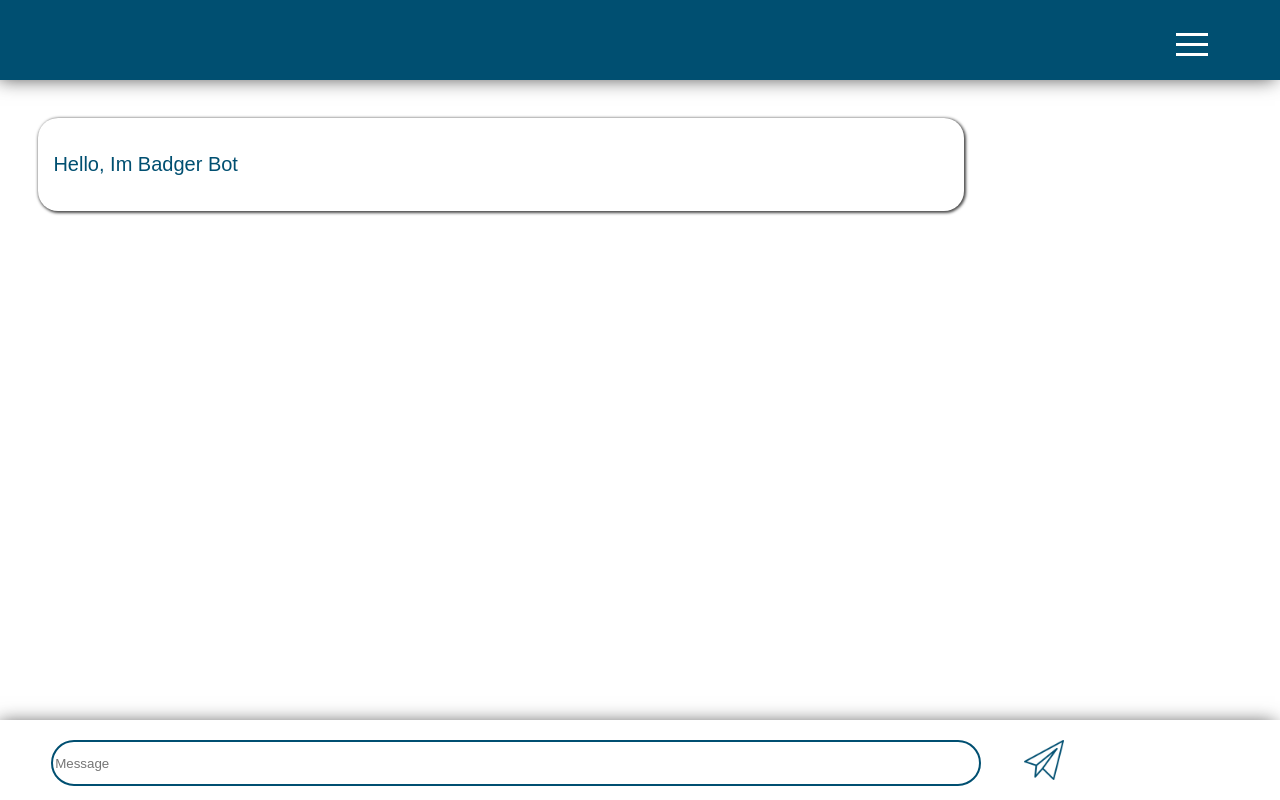
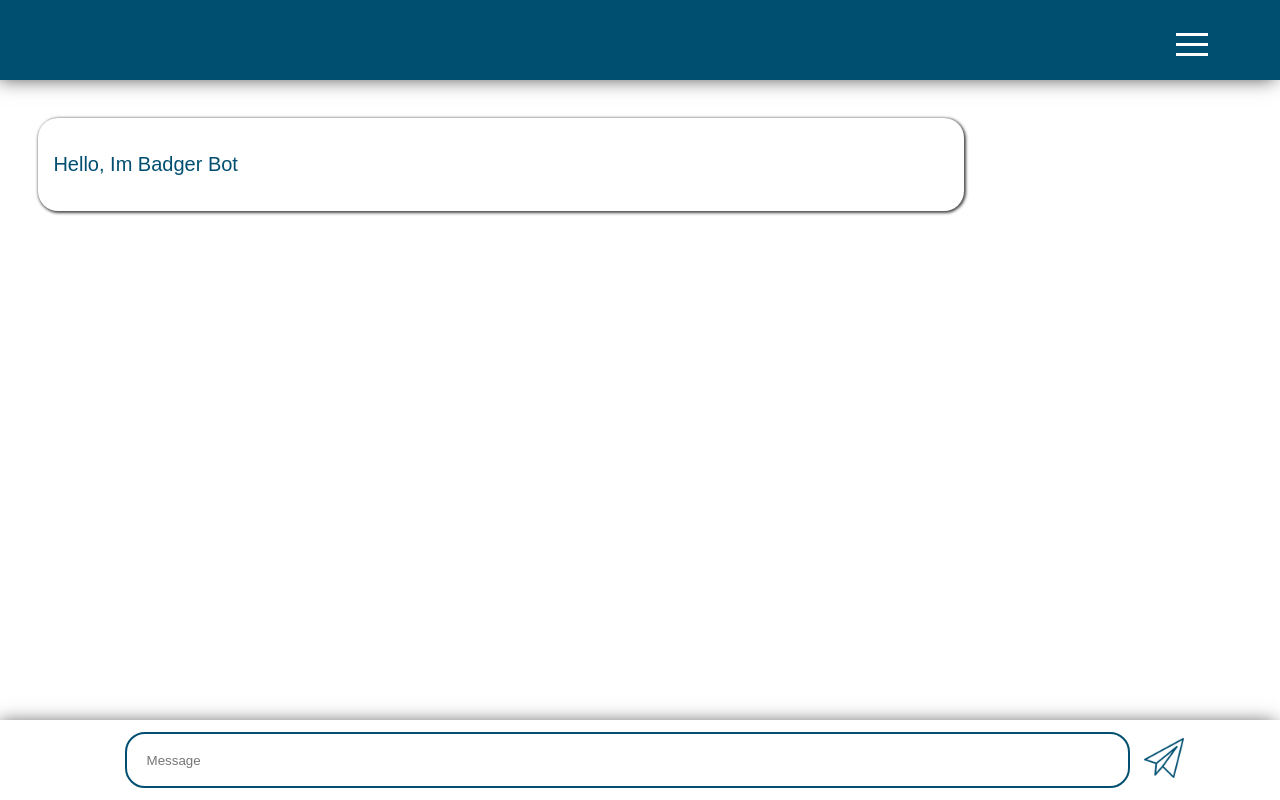
Before and after one commit to Drov3r/COSC-4P02, a React (Create React App) app in the folder Front_End/front-end/: page / in a window 1280 px wide. Built offline with nearby package versions, Linux system fonts and the light colour scheme.

Commit message:
added a spinner/loading wheel while it waits, scroll to bottom feature

```diff
--- a/Front_End/front-end/package.json
+++ b/Front_End/front-end/package.json
@@ -9,7 +9,9 @@
     "hamburger-react": "^2.4.1",
     "react": "^17.0.2",
     "react-dom": "^17.0.2",
+    "react-loader-spinner": "^6.0.0-0",
     "react-scripts": "5.0.0",
+    "react-spinners": "^0.11.0",
     "web-vitals": "^2.1.4"
   },
   "scripts": {
--- a/Front_End/front-end/src/App.js
+++ b/Front_End/front-end/src/App.js
@@ -1,13 +1,8 @@
-import logo from './logo.svg';
-import './App.css';
-
 import menu from './icons/menu-black.png'
 import send from './icons/plane-blue.png'
-
-import { useEffect, useState } from 'react';
-
+import { useEffect, useState, useRef } from 'react';
 import Hamburger from 'hamburger-react'
-
+import { TailSpin } from  'react-loader-spinner'
 import { v4 as uuidv4 } from 'uuid';
 
 /*
@@ -20,88 +15,30 @@ function App() {
   const [click,setClick] = useState(false)
   const [newMsg,setNewMsg] = useState("")
   const [dialogue,setDialogue] = useState([{message:'Hello, Im Badger Bot', bot:true, }])
-  const [fetchRequest, setFetchRequest] = useState();
-
+  const [loadingWheel, setLoadingWheel] = useState(false);
+  const scrollReference = useRef()
   const uuid = uuidv4();
-
-  // Setter function to handle the menu clicks
-  function clickMenu(){
-
-      setClick(!click)
-  }
 
   /*
   This function is called whenever this component (App.js) does a re-render. A change in state variables will cause/force a re-render.
   */
   useEffect(()=>{
         // currently not being used
-
         document.title = "Boomer Bot"
   })
 
-  /*
-  This function returns the dialogue message HTML <h3> tag, wrapped in a stylized div
-  */
-  function chatLogs(){
+  /* Setter function to handle the menu clicks */
+  function clickMenu(){
 
-    const divItUp = dialogue.map(function(data, index) {
-
-      // if the message is from the bot, display on left, otherwise right
-      if(data.bot==true){
-        return (
-          <div>
-          <div style={{marginTop:'25px',borderRadius:'20px', width:'70%', padding:'15px', margin:'3%', boxShadow:'1px 1px 3px 1px rgba(0,0,0,0.71)', }}>
-            <h3 style={{fontSize:'20px', color:'#004F71', fontWeight:'400', fontFamily:'Arial'}}>{data.message}</h3>
-          </div>
-        </div>
-        )
-      }else{
-        return (
-          <div>
-            <div style={{marginTop:'25px',borderRadius:'20px', backgroundColor:'#007F90', width:'70%', padding:'15px', margin:'3%', marginLeft:'21%', boxShadow:'1px 1px 3px 1px rgba(0,0,0,0.71)', }}>
-              <h3 style={{fontSize:'20px', color:'white', fontWeight:'400', fontFamily:'Arial'}}>{data.message}</h3>
-            </div>
-          </div>
-        )
-      }
-
-    })
-
-      return divItUp
-
+    setClick(!click)
   }
 
   /*
-  This function returns the menu header HTML <h1> tag, wrapped in a stylized div
+  This function scrolls the dialogue box to the bottom whenever a new message is added
   */
-  function menuItems(){
+  function scrollToBottom(){
 
-      return(
-          <div>
-            <h1 style={{fontSize:'40px', color:'#004F71', margin:'10%'}}>Menu</h1>
-          </div>
-      )
-  }
-
-  /*
-  This function returns the message box HTML <input> tag, wrapped in a stylized div
-  */
-  function enterMessage(){
-
-      return(
-        <div style={{width:'100%', height:'100%', }}>
-          <input value={newMsg}
-          onChange={setNewMsgFunction}
-          onKeyDown={enterButtonClicked}
-          placeholder={'Message'}
-
-          style={{marginLeft:'5%',borderRadius:'70px', width:'90%', height:'40px',
-          resize:'none', outlineColor:'#004F71', outlineWidth:'2px', borderStyle:'solid',
-          borderWidth:'2px', borderColor:'#004F71', fontFamily:'Arial' }}
-          />
-        </div>
-      )
-
+      scrollReference.current?.scrollIntoView({ behavior: 'smooth' })
   }
 
   /*
@@ -114,7 +51,8 @@ function App() {
   }
 
   /*
-
+  This function checks whether the keyboard button clicked is
+  equivalent to the 'enter' button
   */
   function enterButtonClicked(e){
 
@@ -124,14 +62,36 @@ function App() {
   }
 
   /*
+  This function displays a loading wheel while the loadingWheel
+  variable is set to true (during post requests)
+  */
+  function displayLoadingWheel(){
+    if(loadingWheel==true){
+      return <TailSpin color="#004F71" height={80} width={80} />
+    }
+  }
+
+  /*
   This function does a post request to the java server to send the
   msg to the NLP and recives a response, then adds both the human
-  msg and the response to the array of dialogue messages
+  msg and the response to the array of dialogue messages. the array is
+  mapped in the main renderer
   */
   async function sendMsg(){
 
+    // turn the loading wheel on
+    setLoadingWheel(true)
+
     // get the human message
     const humanMsg = newMsg
+    // copy the global array of messages
+    const data = dialogue
+    // create a message object, get the message from the newMsg state, which is set in input tag
+    const newHumanMessage = {message:humanMsg, bot:false}
+    // push new message object to array
+    data.push(newHumanMessage)
+    // set the state with the new array with new human msg
+    setDialogue(data)
 
     // empty the text input
     setNewMsg(' ')
@@ -150,25 +110,87 @@ function App() {
 
       msg = res.message
 
-      // copy the global array
-      const data = dialogue
-
-      // human msg
-      // create a message object, get the message from the newMsg state, which is set in input tag
-      const newHumanMessage = {message:humanMsg, bot:false}
-      // push new message object to array
-      data.push(newHumanMessage)
-
       // auto bot msg
       // create a message object, get the message from the newMsg state, which is set in input tag
       const newBotMessage = {message:msg, bot:true}
       // push new message object to array
       data.push(newBotMessage)
 
-      // set the state with the new array
+      // set the state with the new array with bot msg
       setDialogue(data)
 
+      // force a re-render
       setNewMsg('')
+
+      // turn the loading wheel off
+      setLoadingWheel(false)
+
+      scrollToBottom()
+  }
+
+  /*
+  This function returns the menu header using an HTML <h1> tag, wrapped in a stylized div
+  */
+  function displayMenuItems(){
+
+      return(
+          <div>
+            <h1 style={{fontSize:'40px', color:'#004F71', margin:'10%'}}>Menu</h1>
+          </div>
+      )
+  }
+
+  /*
+  This function returns the dialogue message using an HTML <h3> tag, wrapped in a stylized div
+  */
+  function displayChatLogs(){
+
+    const divItUp = dialogue.map(function(data, index) {
+
+      // if the message is from the bot, display on left, otherwise right
+      if(data.bot==true){
+        return (
+          <div key={index}>
+          <div style={{marginTop:'25px',borderRadius:'20px', width:'70%', padding:'15px', margin:'3%', boxShadow:'1px 1px 3px 1px rgba(0,0,0,0.71)', }}>
+            <h3 style={{fontSize:'20px', color:'#004F71', fontWeight:'400', fontFamily:'Arial'}}>{data.message}</h3>
+          </div>
+        </div>
+        )
+      }else{
+        return (
+          <div key={index}>
+            <div style={{marginTop:'25px',borderRadius:'20px', backgroundColor:'#007F90', width:'70%', padding:'15px', margin:'3%', marginLeft:'21%', boxShadow:'1px 1px 3px 1px rgba(0,0,0,0.71)', }}>
+              <h3 style={{fontSize:'20px', color:'white', fontWeight:'400', fontFamily:'Arial'}}>{data.message}</h3>
+            </div>
+          </div>
+        )
+      }
+
+    })
+
+      return <div>{divItUp}<div ref={scrollReference}/></div>
+
+  }
+
+  /*
+  This function returns the message box HTML <input> tag, wrapped in a stylized div
+  */
+  function displayMessageInput(){
+
+      return(
+        <div style={{width:'100%', height:'100%',display:'flex', justifyContent:'center', alignItems:'center', }}>
+          <input value={newMsg}
+          onChange={setNewMsgFunction}
+          onKeyDown={enterButtonClicked}
+          placeholder={'Message'}
+
+          style={{marginLeft:'5%',borderRadius:'20px', width:'90%', height:'50px',paddingLeft:'20px',
+          resize:'none', outlineColor:'#004F71', outlineWidth:'2px', borderStyle:'solid',
+          borderWidth:'2px', borderColor:'#004F71', fontFamily:'Arial' }}
+          />
+        </div>
+      )
+
   }
 
 
@@ -180,28 +202,19 @@ function App() {
 
         {/* Header */}
         <div style={{position:'absolute', top:0, left:0, height:'10%', width:'100%', backgroundColor:'#004F71', boxShadow:'-3px 1px 18px -2px rgba(0,0,0,0.71)'}}>
-
             {/* Menu Bar */}
             <div style={{position:'absolute', top:'25%', right:'5%',}}>
-
               {/* Wrap menu img in clickable tag */}
               <Hamburger color={'white'} onToggle={()=>clickMenu()}/>
-             {/*<a onClick={()=>clickMenu()}>
-                <img src={menu} style={{width:'40px', transform: click==true?"rotate(90deg)":'none', transition:'all 0.25s ease-in-out'}}/>
-              </a>*/}
-
             </div>
-
         </div>
 
         {/* Body */}
         {   /* IF */
           click == true ?
-
               <div style={{position:'absolute', top:'10%', left:0, height:'90%', width:'100%', }}>
 
-                    {menuItems()}
-
+                    {displayMenuItems()}
               </div>
 
           : /* ELSE */
@@ -209,32 +222,32 @@ function App() {
               <>
               <div style={{position:'absolute', top:'10%', left:0, height:'80%', width:'100%', overflow:'scroll'}}>
 
-                    {chatLogs()}
-
+                    {displayChatLogs()}
               </div>
 
               <div style={{position:'absolute', top:'90%', left:0, height:'10%', width:'100%', backgroundColor:'white', boxShadow:'-3px 1px 18px -2px rgba(0,0,0,0.71)', overflow:'hidden'}}>
 
-                    <div style={{height:'100%', width:'100%',backgroundColor:'white'}}>
+                    <div style={{height:'100%', width:'100%',backgroundColor:'white', display:'flex', justifyContent:'center', alignItems:'center',}}>
 
-                      <div style={{position:'absolute', top:'0', left:0, height:'100%',width:'80%',paddingTop:'20px', }}>
+                        <div style={{display:'flex', justifyContent:'center', alignItems:'center', height:'100%',width:'85%', marginLeft:'-40px' }}>
 
-                        {enterMessage()}
+                          {displayMessageInput()}
+                        </div>
 
-                      </div>
+                        <div style={{display:'flex', justifyContent:'center', alignItems:'center', height:'100%',width:'40px',  }}>
 
-                      <div style={{position:'absolute', top:'0', left:'80%', height:'100%',width:'20%',paddingTop:'20px'  }}>
-
-                        {/* Send Message Button*/}
-                        <a onClick={()=>sendMsg()}>
-                          <img src={send} style={{width:'40px',}}/>
-                        </a>
-
-                      </div>
-
+                          {/* Send Message Button*/}
+                          <a onClick={()=>sendMsg()}>
+                            <img src={send} style={{width:'40px',}}/>
+                          </a>
+                        </div>
                     </div>
               </div>
               </>}
+
+              <div style={{position:'absolute', top:'70%', left:0, width:'100%', display:'flex', justifyContent:'center', alignItems:'center', zIndex:10}}>
+                {displayLoadingWheel()}
+              </div>
     </div>
   );
 }
```
Also changed, not shown: 13 other files (tests, documents, lock files or other folders).
